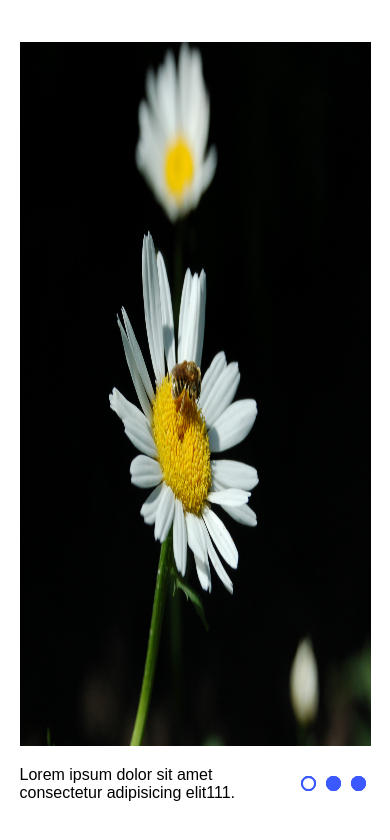
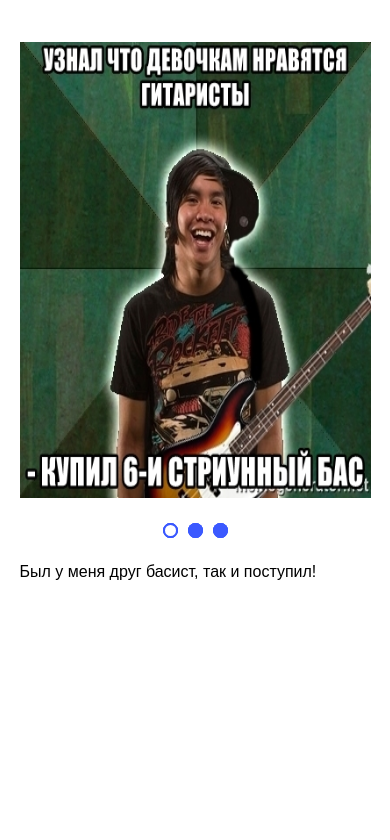
Before and after one commit to kirill1991okt/cssMemSlider, a plain HTML site: page cssMemSlider/index.html in a window 390 px wide. Drawn offline with Linux system fonts and the light colour scheme.

Commit message:
feat: add media (Mon May 16 23:24:25 +03 2022)

```diff
--- a/cssMemSlider/index.html
+++ b/cssMemSlider/index.html
@@ -10,9 +10,9 @@
     <div class="slider">
       <input type="radio" name="slider" id="slide1" checked />
       <div class="imgBx">
-        <img src="./assets/1.jpeg" alt="1" />
+        <img src="./assets/-6-.jpeg" alt="1" />
         <div class="wrapp">
-          <p>Lorem ipsum dolor sit amet consectetur adipisicing elit111.</p>
+          <p>Был у меня друг басист, так и поступил!</p>
           <div class="wrapp-label">
             <label for="slide1"><span></span></label>
             <label for="slide2"><span></span></label>
@@ -22,9 +22,12 @@
       </div>
       <input type="radio" name="slider" id="slide2" />
       <div class="imgBx">
-        <img src="./assets/1.jpeg" alt="2" />
+        <img
+          src="./assets/progressivnyy-gitarist_127509772_orig_.jpeg"
+          alt="2"
+        />
         <div class="wrapp">
-          <p>Lorem ipsum dolor sit amet consectetur adipisicing elit222.</p>
+          <p>Великая цитата, ничего не скажешь)</p>
           <div class="wrapp-label">
             <label for="slide1"><span></span></label>
             <label for="slide2"><span></span></label>
@@ -34,9 +37,9 @@
       </div>
       <input type="radio" name="slider" id="slide3" />
       <div class="imgBx">
-        <img src="./assets/3.jpeg" alt="3" />
+        <img src="./assets/progMetal.jpg" alt="3" />
         <div class="wrapp">
-          <p>Lorem ipsum dolor sit amet consectetur adipisicing elit333.</p>
+          <p>Это тебе не соло Петруччи играть!</p>
           <div class="wrapp-label">
             <label for="slide1"><span></span></label>
             <label for="slide2"><span></span></label>
--- a/cssMemSlider/style.css
+++ b/cssMemSlider/style.css
@@ -25,7 +25,7 @@ body {
     top: 0;
     left: 0;
     width: 100%;
-    height: 100%;
+    height: 80%;
     display: flex;
     flex-direction: column;
 }
@@ -115,6 +115,7 @@ body {
     left: 0;
     width: 100%;
     height: 100%;
+    /* max-height: 600px; */
     /* object-fit: cover; */
     transition: 0.5s;
     z-index: 1;
@@ -144,3 +145,26 @@ body {
 input[type="radio"] {
     visibility: hidden;
 }
+
+@media (max-width: 767px) {
+    .slider .imgBx .wrapp {
+        display: flex;
+        flex-direction: column;
+    }
+
+    .slider .imgBx img {
+        height: 75%;
+    }
+
+    .slider .wrapp-label {
+        order: 1;
+        justify-content: center;
+        margin-bottom: 20px;
+    }
+
+    .slider .imgBx .wrapp p {
+        order: 2;
+    }
+
+
+}
```
Also changed, not shown: cssMemSlider/assets/mem1.jpg (added), cssMemSlider/assets/mem2.jpg (added), cssMemSlider/assets/mem3.jpg (added), cssMemSlider/assets/progMetal.jpg (added).
